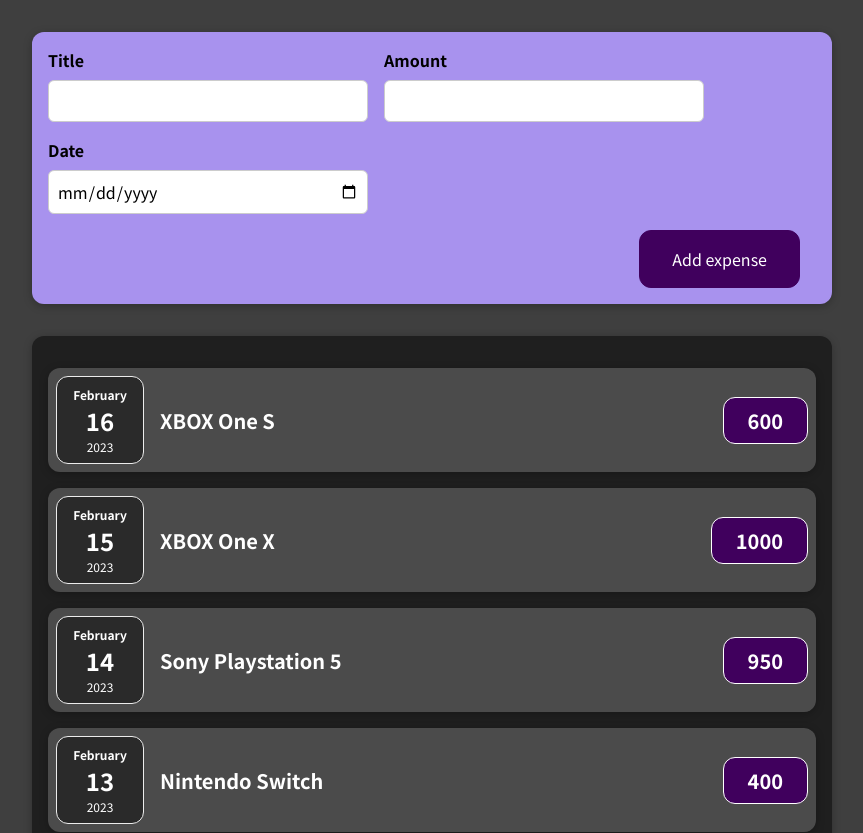
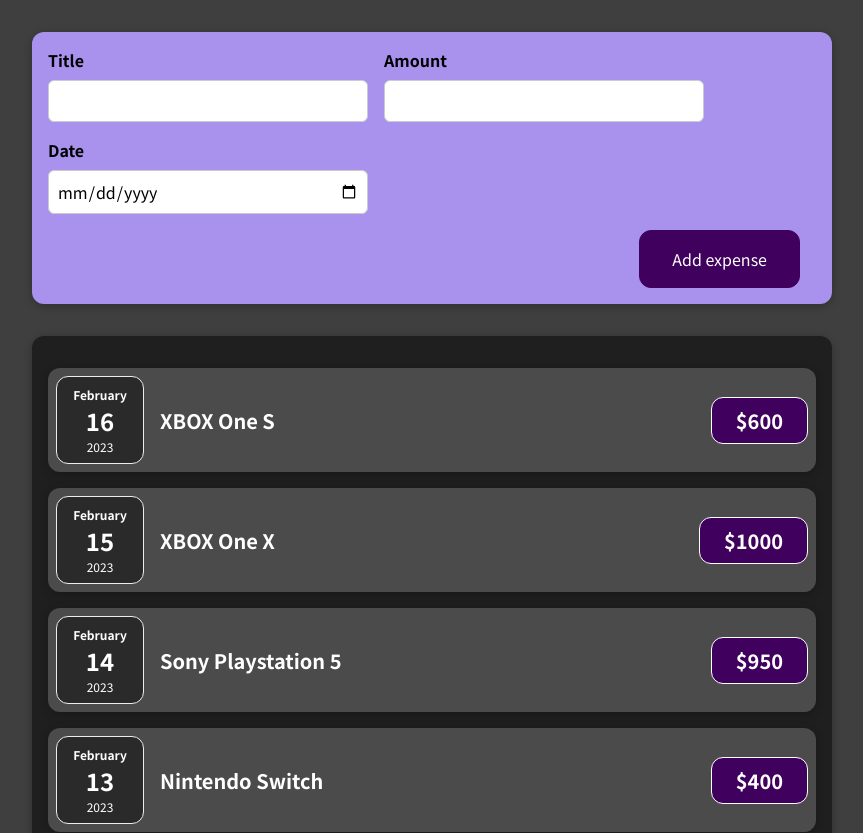
Before and after one commit to drodionov/expense-tracker, a React (Create React App) app: page / in a window 1280 px wide. Shown: the top 833 px of the page, without its empty margins (208-1071 px from the left). Built offline with nearby package versions, Linux system fonts and the light colour scheme.

Commit message:
Add currency

```diff
--- a/src/components/Expenses/ExpenseItem.js
+++ b/src/components/Expenses/ExpenseItem.js
@@ -7,7 +7,7 @@
     <ExpenseDate date={props.date}/>
     <div className='expense-item__description'>
       <h2>{props.title}</h2>
-      <div className='expense-item__price'>{props.amount}</div>
+      <div className='expense-item__price'>${props.amount}</div>
     </div>
   </Card>)
 }
```
